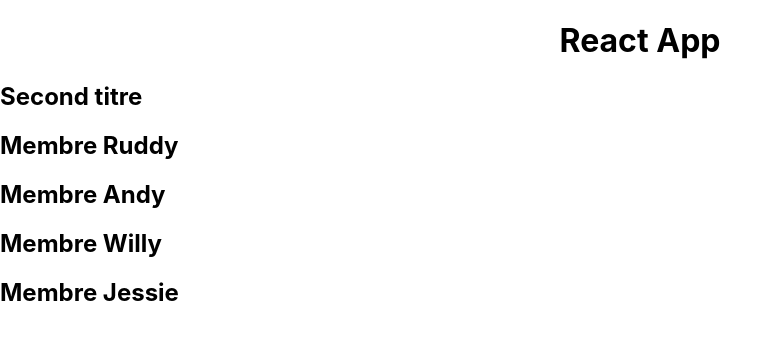
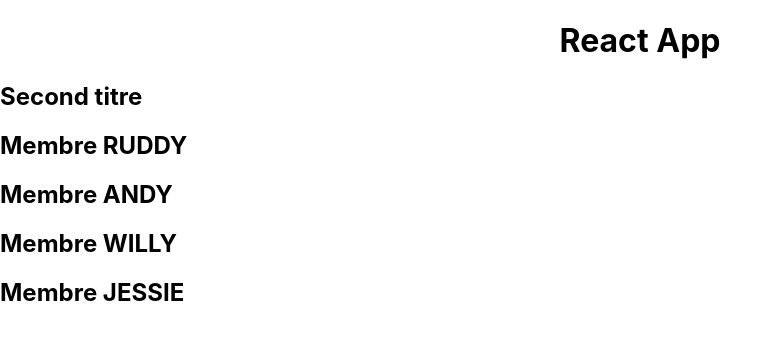
Before and after one commit to rpalvair/react-formation, a React (Create React App) app in the folder react-basics/: page / in a window 1280 px wide. Shown: the top 340 px of the page, without its empty margins (0-782 px from the left). Built offline with nearby package versions, Linux system fonts and the light colour scheme.

Commit message:
feat : Use js functions in JSX

```diff
--- a/react-basics/src/components/Membre.js
+++ b/react-basics/src/components/Membre.js
@@ -1,7 +1,7 @@
 import React from "react"
 
 const Membre = ({ nom }) => {
-  return <h2>Membre {nom}</h2>
+  return <h2>Membre {nom.toUpperCase()}</h2>
 }
 
 export default Membre
```
